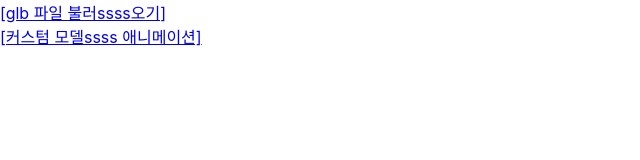
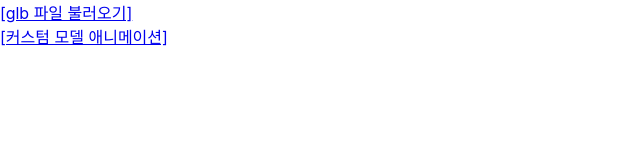
Before and after one commit to zzang535/threejs, a React (Create React App) app: page / in a window 1280 px wide. Shown: the top 160 px of the page, without its empty margins (0-640 px from the left). Built offline with nearby package versions, Linux system fonts and the light colour scheme.

Commit message:
fix : 오타 수정

```diff
--- a/src/App.js
+++ b/src/App.js
@@ -11,10 +11,10 @@ function App() {
     <Router>
       <div className="bg-gray-300 p-4">
         <div>
-          <Link to="/CustomModelLoad">[glb 파일 불러ssss오기]</Link>
+          <Link to="/CustomModelLoad">[glb 파일 불러오기]</Link>
         </div>
         <div>
-          <Link to="/CustomModelAnimation">[커스텀 모델ssss 애니메이션]</Link>
+          <Link to="/CustomModelAnimation">[커스텀 모델 애니메이션]</Link>
         </div>
       </div>
       <Routes>
```
